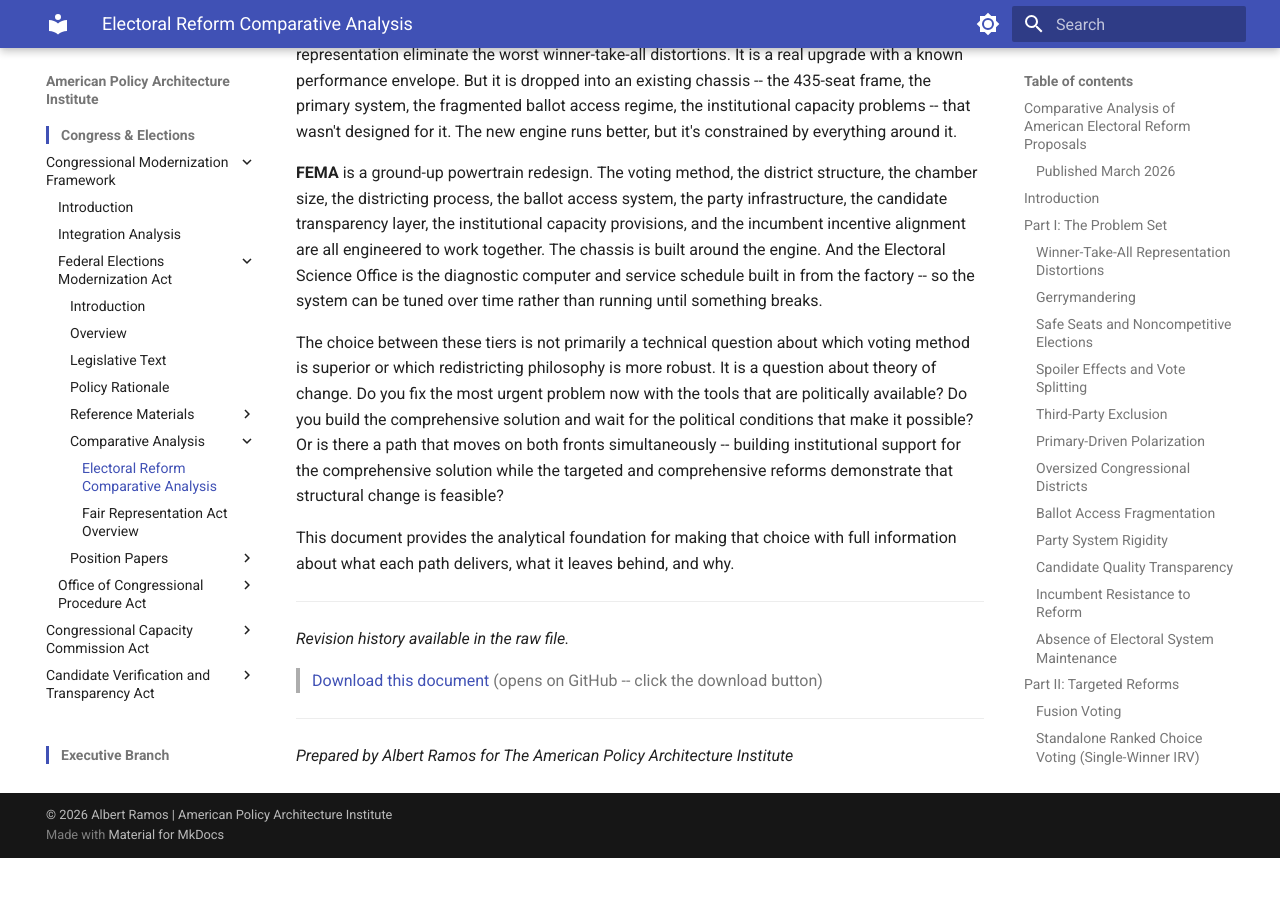
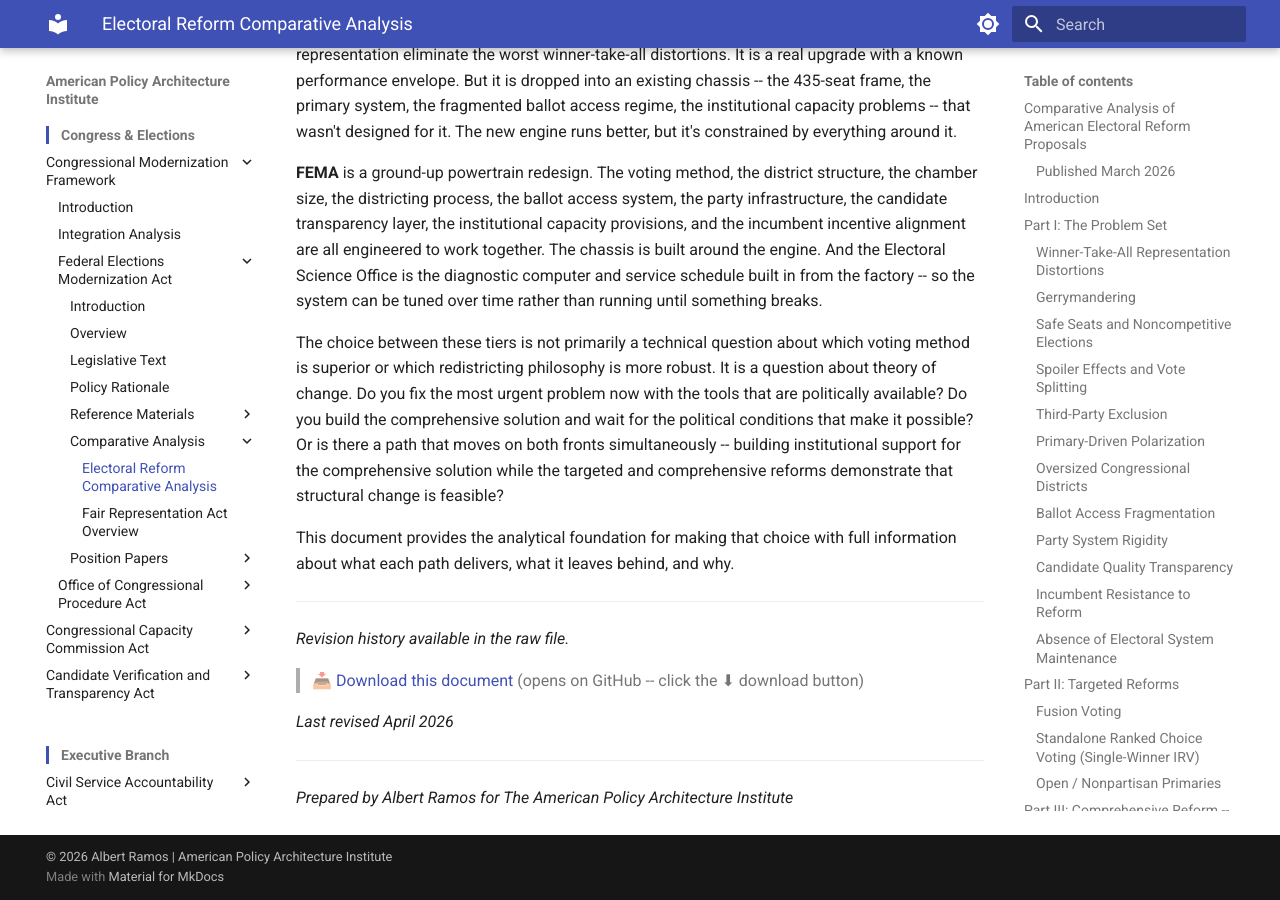
Before and after one commit to albertintech/apai, an MkDocs documentation site: the page built from docs/congress/cmf/fema/comparative-analysis.md, in a window 1280 px wide and 900 px high, scrolled down 15087 px. Built offline with MkDocs 1.6.1 and Material for MkDocs 9.7.7, drawn with Linux system fonts in a browser that asks for light colours; before the commit the page ends 15945 px from its top, so only the background shows below that.

Commit message:
Update comparative-analysis.md

```diff
--- a/docs/congress/cmf/fema/comparative-analysis.md
+++ b/docs/congress/cmf/fema/comparative-analysis.md
@@ -291,7 +291,10 @@
 <!--
 ## Revision History
 
-**Revision 2.0** (Current)
+**Revision 2.1** (Current)
+- DPS 2.8 compliance pass: migrated download link path from electoral/cmf/fema/ to congress/cmf/fema/; corrected URL filename from electoral-reform-comparative-analysis.md to publishing name comparative-analysis.md per mkdocs.yml; added 📥 prefix and ⬇ parenthetical emojis per DPS Rev 2.8 Section 1.9; added "Last revised April 2026" line per DPS Rev 2.5 Section 1.3
+
+**Revision 2.0**
 - Complete structural rebuild from prior version
 - Reorganized around problem-set-first architecture: Part I establishes systemic problems, Part II surveys targeted reforms, Part III evaluates FRA as comprehensive reform, Part IV evaluates FEMA as comprehensive systematic reform, Part V provides side-by-side impact matrix, Part VI provides detailed architectural comparison
 - Moved engine analogy from introduction to conclusion
@@ -308,7 +311,9 @@
 
 *Revision history available in the raw file.*
 
-> [Download this document](https://github.com/albertintech/apai/blob/main/docs/electoral/cmf/fema/electoral-reform-comparative-analysis.md) (opens on GitHub -- click the download button)
+> 📥 [Download this document](https://github.com/albertintech/apai/blob/main/docs/congress/cmf/fema/comparative-analysis.md) (opens on GitHub -- click the ⬇ download button)
+
+*Last revised April 2026*
 
 ---
 
```
